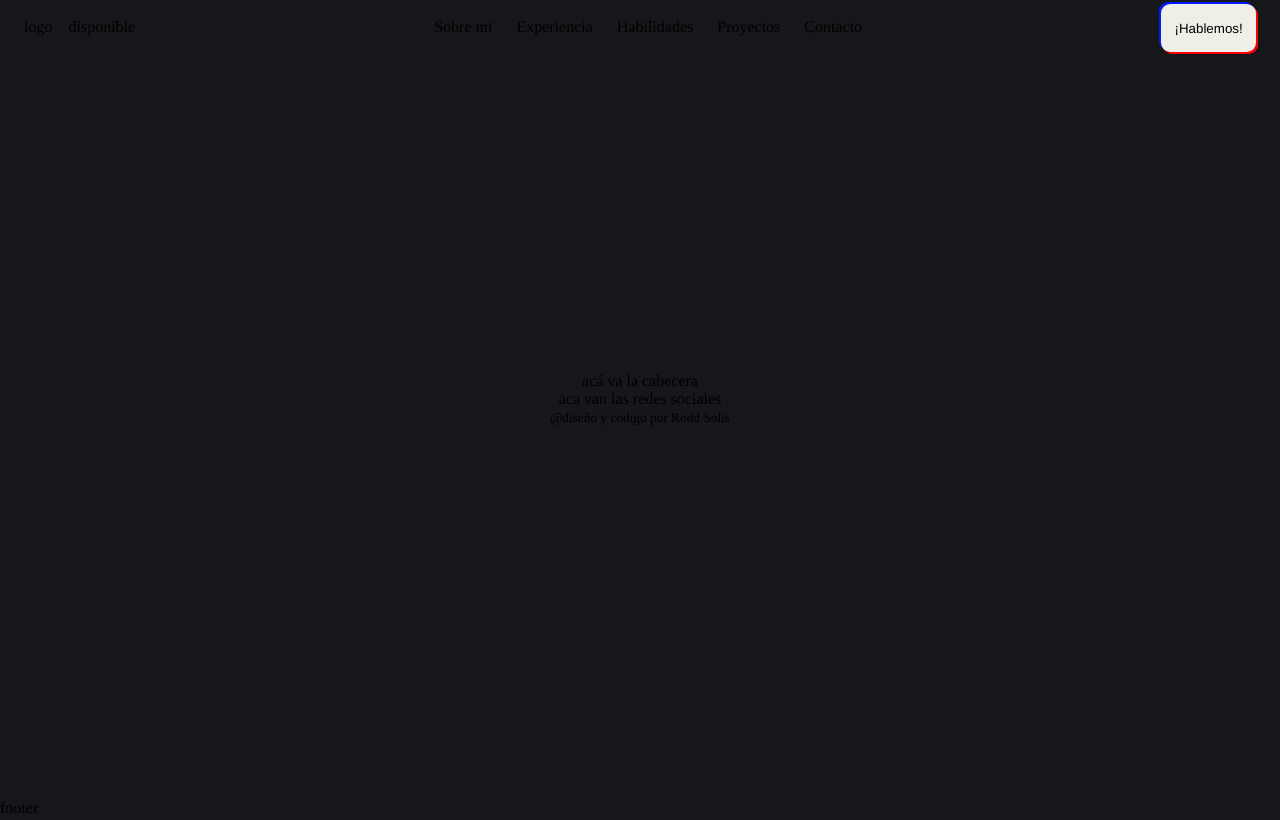
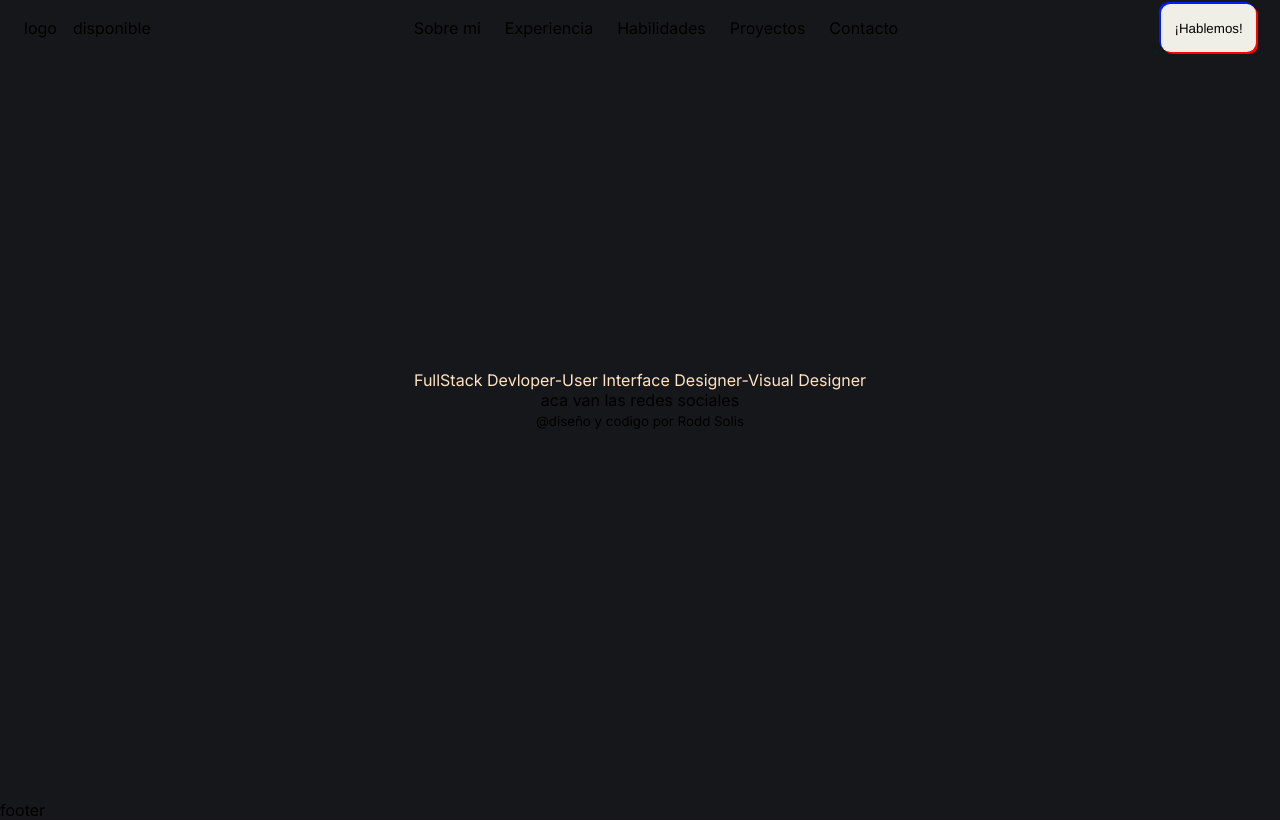
Before and after one commit to roddsolis/rodd-solis-webfolio, a React (Vite) app: page / in a window 1280 px wide. Built offline with nearby package versions, Linux system fonts and the light colour scheme.

Commit message:
estoy trabajando en la animacion de los skill que esta en el header

```diff
--- a/index.html
+++ b/index.html
@@ -2,8 +2,10 @@
 <html lang="es">
   <head>
     <meta charset="UTF-8" />
-    <link rel="icon" type="image/svg+xml" href="/vite.svg" />
     <meta name="viewport" content="width=device-width, initial-scale=1.0" />
+    <link rel="preconnect" href="https://fonts.googleapis.com" />
+    <link rel="preconnect" href="https://fonts.gstatic.com" crossorigin />
+    <link href="https://fonts.googleapis.com/css2?family=Inter:ital,opsz,wght@0,14..32,100..900;1,14..32,100..900&display=swap" rel="stylesheet" />
     <title>Vite + React</title>
   </head>
   <body>
--- a/src/App.jsx
+++ b/src/App.jsx
@@ -1,5 +1,6 @@
 // import React from "react";
 import Button from "./components/Button.jsx";
+import TitleAnimation from "./components/TitleAnimation.jsx";
 
 const App = () => {
   return (
@@ -19,8 +20,8 @@ const App = () => {
         </div>
       </nav>
       <header>
-        acá va la cabecera
-        <div className="rrss-container">aca van las redes sociales</div>
+        <TitleAnimation text1="FullStack Devloper" text2="User Interface Designer" text3="Visual Designer" />
+        <div className="rrss-logo-container">aca van las redes sociales</div>
         <p>
           <small>@diseño y codigo por Rodd Solis</small>
         </p>
--- /dev/null
+++ b/src/components/TitleAnimation.jsx
@@ -0,0 +1,13 @@
+import "./title-animation.css";
+
+const TitleAnimation = ({ text1, text2, text3 }) => {
+  return (
+    <>
+      <div className="text-animation">
+        {text1}-{text2}-{text3}
+      </div>
+    </>
+  );
+};
+
+export default TitleAnimation;
--- /dev/null
+++ b/src/components/title-animation.css
@@ -0,0 +1,5 @@
+@import "../style/design-tokens.css";
+
+.text-animation {
+  color: bisque;
+}
--- a/src/style.css
+++ b/src/style.css
@@ -12,6 +12,7 @@
 
   body {
     font-size: 16px;
+    font-family: "Inter", sans-serif;
     background-color: var(--rodd-semantic-background-dark);
   }
 }
```
